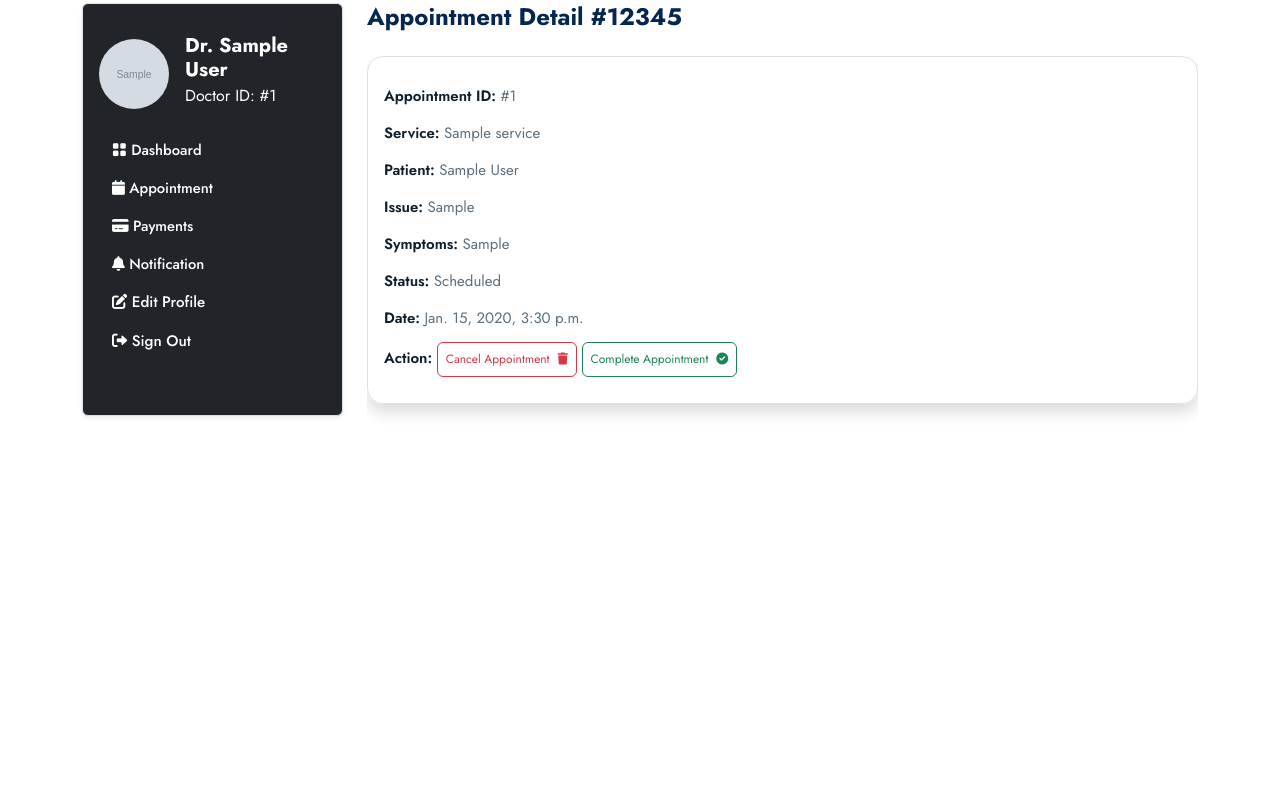
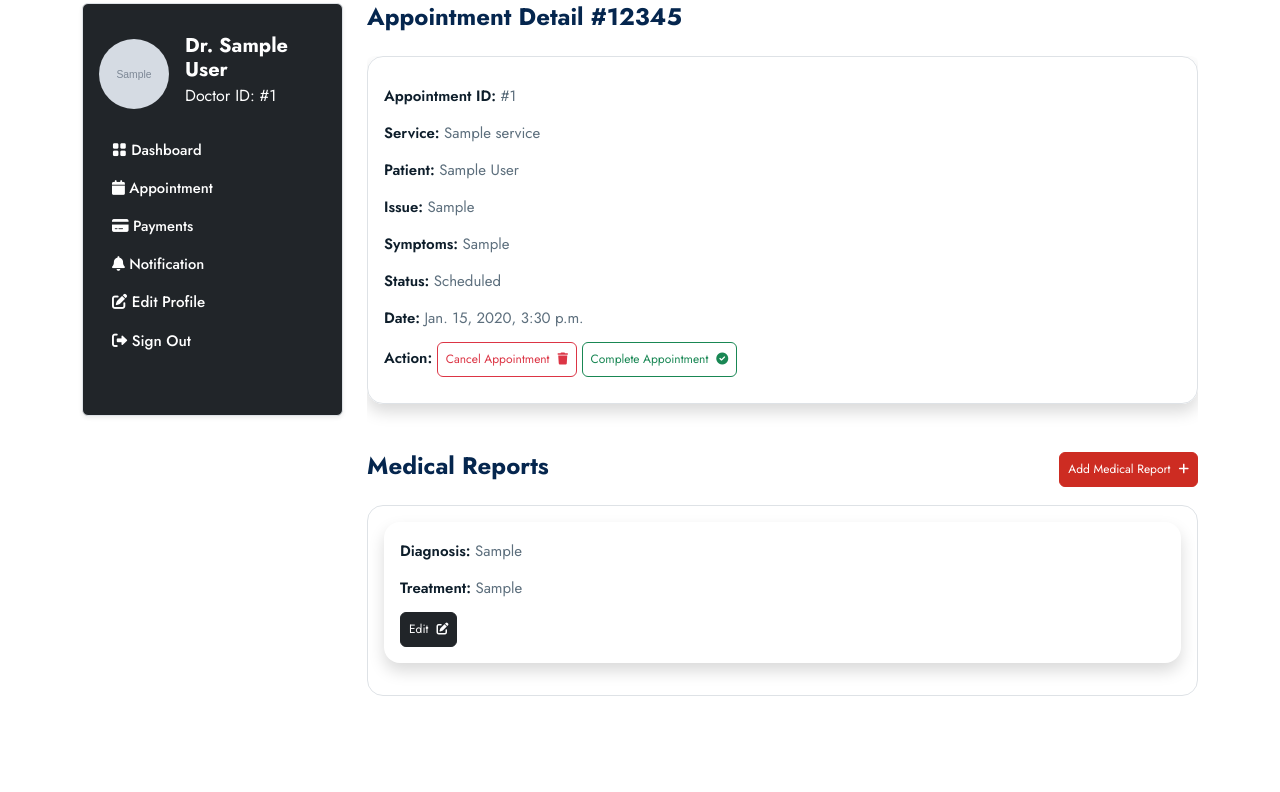
Before and after one commit to Malayaranjan014/hospital-management-system, a Django app: page /doctor/appointments/1 in a window 1280 px wide. Shown: the part 153-945 px from the top of the page. Before the commit the page ends 570 px from the top, so only its background shows below. Run offline with Django 5.2, Linux system fonts and the light colour scheme; a user stored in the database is signed in; tables that the repository leaves empty hold one stand-in row (values such as "Sample post"); grey boxes marked "Sample" are stand-in pictures; parts of the project's set-up code (start-up, migrations or seed data) failed here and were passed over.

Commit message:
add medical reports functionality  and  create and update the medical report

```diff
--- a/doctor/urls.py
+++ b/doctor/urls.py
@@ -12,6 +12,8 @@ urlpatterns = [
     path("cancel_appointment/<appointment_id>",views.cancel_appointment,name="cancel_appointment"),
     path("activate_appointment/<appointment_id>",views.activate_appointment,name="activate_appointment"),
     path("complete_appointment/<appointment_id>",views.complete_appointment,name="complete_appointment"),
+    path("add_medical_report/<appointment_id>",views.add_medical_report,name="add_medical_report"),
+    path("edit_medical_report/<appointment_id>/<medical_report_id>/",views.edit_medical_report ,name="edit_medical_report"),
 
 
 ]
--- a/doctor/views.py
+++ b/doctor/views.py
@@ -94,3 +94,39 @@ def complete_appointment(request, appointment_id):
 
     messages.success(request, "Appointment Completed Successfully")
     return redirect("doctor:appointment_detail", appointment.appointment_id)
+
+
+
+@login_required
+def add_medical_report(request, appointment_id):
+    doctor = doctor_models.Doctor.objects.get(user=request.user)
+    appointment = base_models.Appointment.objects.get(appointment_id=appointment_id, doctor=doctor)
+
+    if request.method == "POST":
+        diagnosis = request.POST.get("diagnosis")
+        treatment = request.POST.get("treatment")
+        base_models.MedicalRecord.objects.create(appointment=appointment, diagnosis=diagnosis, treatment=treatment)
+
+
+    messages.success(request, "Medical Report Added Successfully")
+    return redirect("doctor:appointment_detail", appointment.appointment_id)
+
+
+
+@login_required
+def edit_medical_report(request, appointment_id, medical_report_id):
+    doctor = doctor_models.Doctor.objects.get(user=request.user)
+    appointment = base_models.Appointment.objects.get(appointment_id=appointment_id, doctor=doctor)
+    medical_report = base_models.MedicalRecord.objects.get(id=medical_report_id, appointment=appointment)
+
+    if request.method == "POST":
+        diagnosis = request.POST.get("diagnosis")
+        treatment = request.POST.get("treatment")
+
+        # for edit the existing medical record
+        medical_report.diagnosis = diagnosis
+        medical_report.treatment = treatment
+        medical_report.save()
+
+    messages.success(request, "Medical Report Updated Successfully")
+    return redirect("doctor:appointment_detail", appointment.appointment_id)
--- a/templates/doctor/appointment_detail.html
+++ b/templates/doctor/appointment_detail.html
@@ -48,6 +48,50 @@
                     </div>
                 </div>
 
+                {% comment %} medical report and edit  {% endcomment %}
+
+    <div id="medical-report">
+                    <div class="d-flex justify-content-between">
+                        <h4 class="mb-0 mb-4 fw-bold">Medical Reports</h4>
+                        <button class="btn btn-primary btn-sm" type="button" data-bs-toggle="collapse" data-bs-target="#collapseMedicalReport" aria-expanded="false" aria-controls="collapseMedicalReport">Add Medical Report <i class="fas fa-plus ms-2"></i></button>
+                    </div>
+                    <div class="collapse" id="collapseMedicalReport">
+                        <div class="border p-3 mb-4 rounded-4">
+                            <form action="{% url 'doctor:add_medical_report' appointment.appointment_id %}" method="POST">
+                                {% csrf_token %}
+                                <input type="text" class="form-control mb-3" name="diagnosis" placeholder="Diagnosis" />
+                                <input type="text" class="form-control mb-3" name="treatment" placeholder="Treatment" />
+                                <button type="submit" class="btn btn-secondary btn-sm">Save <i class="fas fa-save ms-2"></i></button>
+                            </form>
+                        </div>
+                    </div>
+
+                    <div class="card mb-4">
+                        <div class="border p-3 mb-4 rounded-4">
+                            {% for m in medical_records %}
+                            <div class="shadow p-3 rounded-4 mb-3">
+                                <p><span class="fw-semibold text-dark">Diagnosis:</span> {{m.diagnosis}}</p>
+                                <p><span class="fw-semibold text-dark">Treatment:</span> {{m.treatment}}</p>
+                                <button class="btn btn-dark btn-sm" type="button" data-bs-toggle="collapse" data-bs-target="#collapseMedicalRecord{{m.id}}" aria-expanded="false" aria-controls="collapseMedicalRecord{{m.id}}">Edit <i class="fas fa-edit ms-2"></i></button>
+                                <div class="collapse mt-3" id="collapseMedicalRecord{{m.id}}">
+                                    <div class="border p-3 rounded-4">
+                                        <form action="{% url 'doctor:edit_medical_report' appointment.appointment_id m.id %}" method="POST">
+                                            {% csrf_token %}
+                                            <input type="text" class="form-control mb-3" value="{{m.diagnosis}}" name="diagnosis" placeholder="Diagnosis" />
+                                            <input type="text" class="form-control mb-3" value="{{m.treatment}}" name="treatment" placeholder="Treatment" />
+                                            <button type="submit" class="btn btn-secondary btn-sm">Save Changes <i class="fas fa-save ms-2"></i></button>
+                                        </form>
+                                    </div>
+                                </div>
+                            </div>
+                            {% empty %}
+                            <p>No medical records</p>
+                            {% endfor %}
+                        </div>
+                    </div>
+                </div>
+
+
 
 </section>
 {% endblock  %}
```
